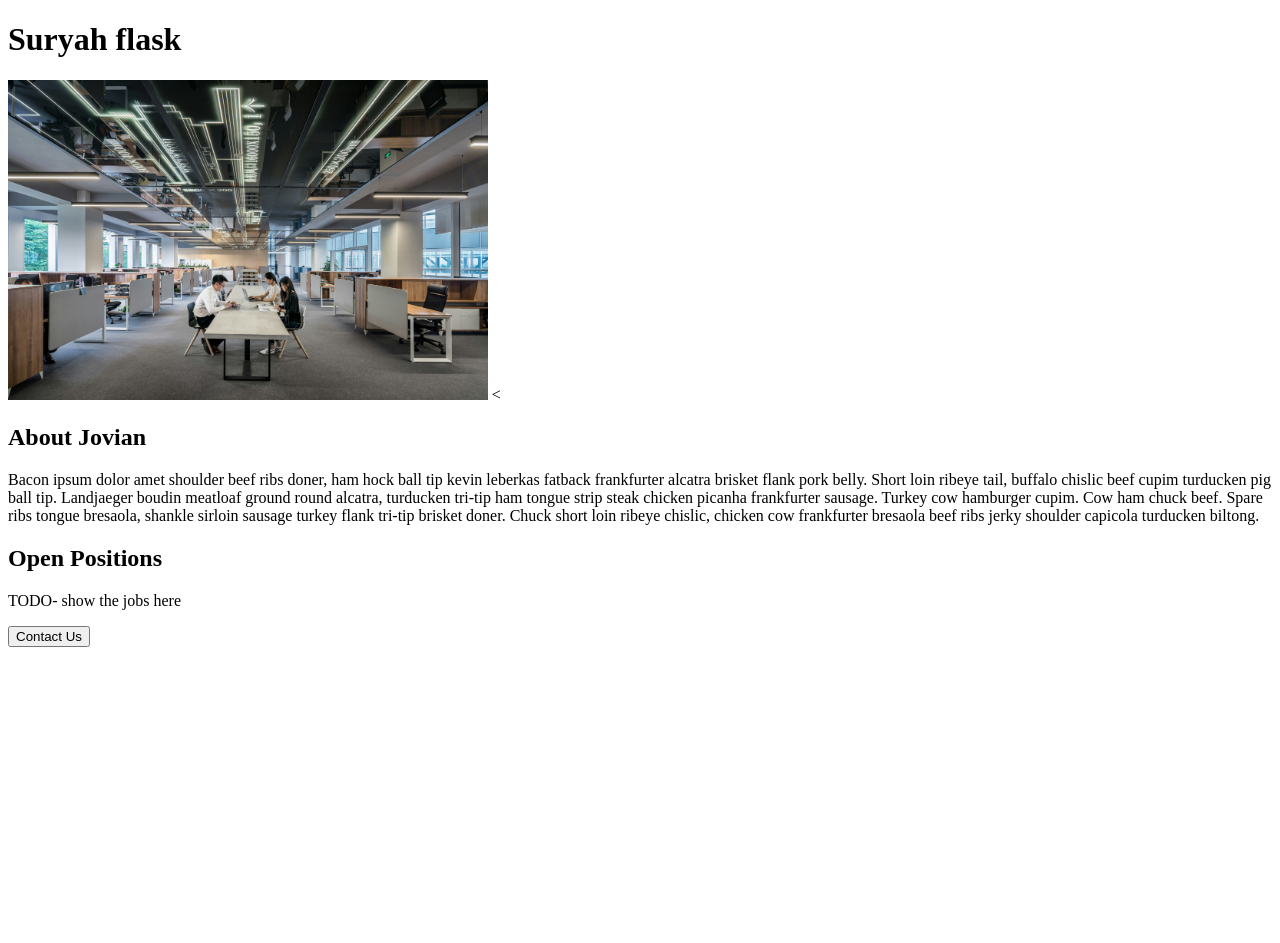
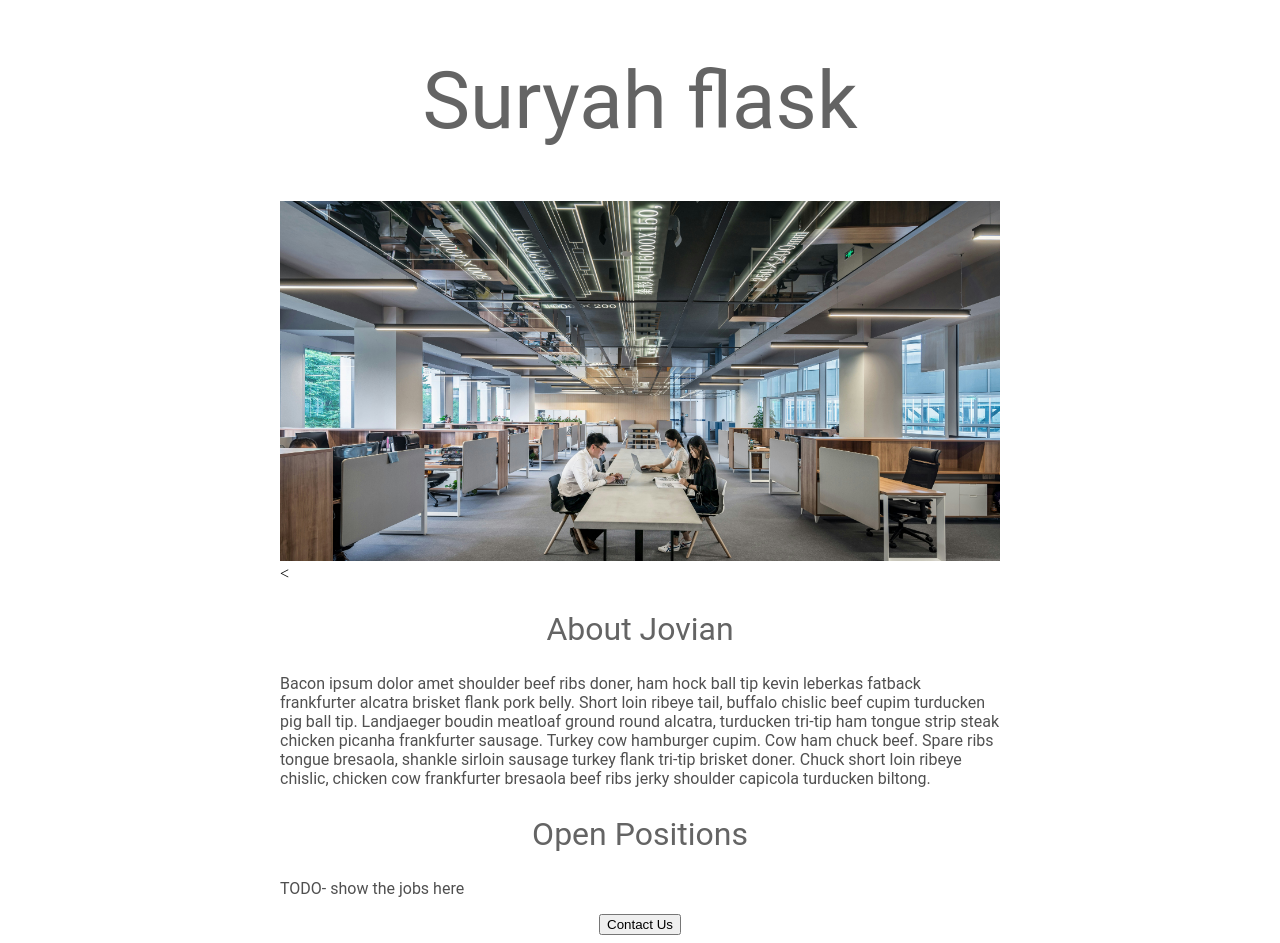
Before and after one commit to hayrus1234/flask-suryah, a Flask app: page / in a window 1280 px wide. Before the commit the page ends 647 px from the top, so only its background shows below. Run offline with Flask 3, Linux system fonts and the light colour scheme.

Commit message:
added htmla and css

```diff
--- a/templates/home.html
+++ b/templates/home.html
@@ -2,14 +2,51 @@
 <html>
     <head>
       <title>Suryah flask</title>
+      <style>
+        h1 {
+          font-family:Roboto;
+          font-size:80px;
+          font-weight:normal;
+          color:rgb(100,100,100);
+          text-align:center;
+        }
+
+        #banner {
+          width:100%;
+          height:360px;
+          object-fit:cover;
+        }
+
+        h2 {
+          font-family:Roboto;
+          font-size:32px;
+          color:rgb(100,100,100);
+          text-align:center;
+          font-weight:normal;
+        }
+
+        p {
+          font-family:Roboto;
+          color:rgb(80,80,80);
+        }
+
+        #container{
+          margin:0 auto;
+          max-width:720px;
+        }
+
+      </style>
     </head>
   <body>
+    <div id=container>
     <h1>Suryah flask</h1>
-    <img src="https://5bc61017-e365-4f7c-bc83-bef5cebcb7e4-00-qn7jxhvj6o93.sisko.repl.co/static/banner.jpg" height="320">
+    <img id=banner src="https://5bc61017-e365-4f7c-bc83-bef5cebcb7e4-00-qn7jxhvj6o93.sisko.repl.co/static/banner.jpg">
     <<h2>About Jovian</h2>
       <p>Bacon ipsum dolor amet shoulder beef ribs doner, ham hock ball tip kevin leberkas fatback frankfurter alcatra brisket flank pork belly. Short loin ribeye tail, buffalo chislic beef cupim turducken pig ball tip. Landjaeger boudin meatloaf ground round alcatra, turducken tri-tip ham tongue strip steak chicken picanha frankfurter sausage. Turkey cow hamburger cupim. Cow ham chuck beef. Spare ribs tongue bresaola, shankle sirloin sausage turkey flank tri-tip brisket doner. Chuck short loin ribeye chislic, chicken cow frankfurter bresaola beef ribs jerky shoulder capicola turducken biltong.</p>
     <h2>Open Positions</h2>
       <p>TODO- show the jobs here</p>
+      <div style="text-align:center">
       <button>Contact Us</button>
+      </div>
   </body>
 </html>
```
